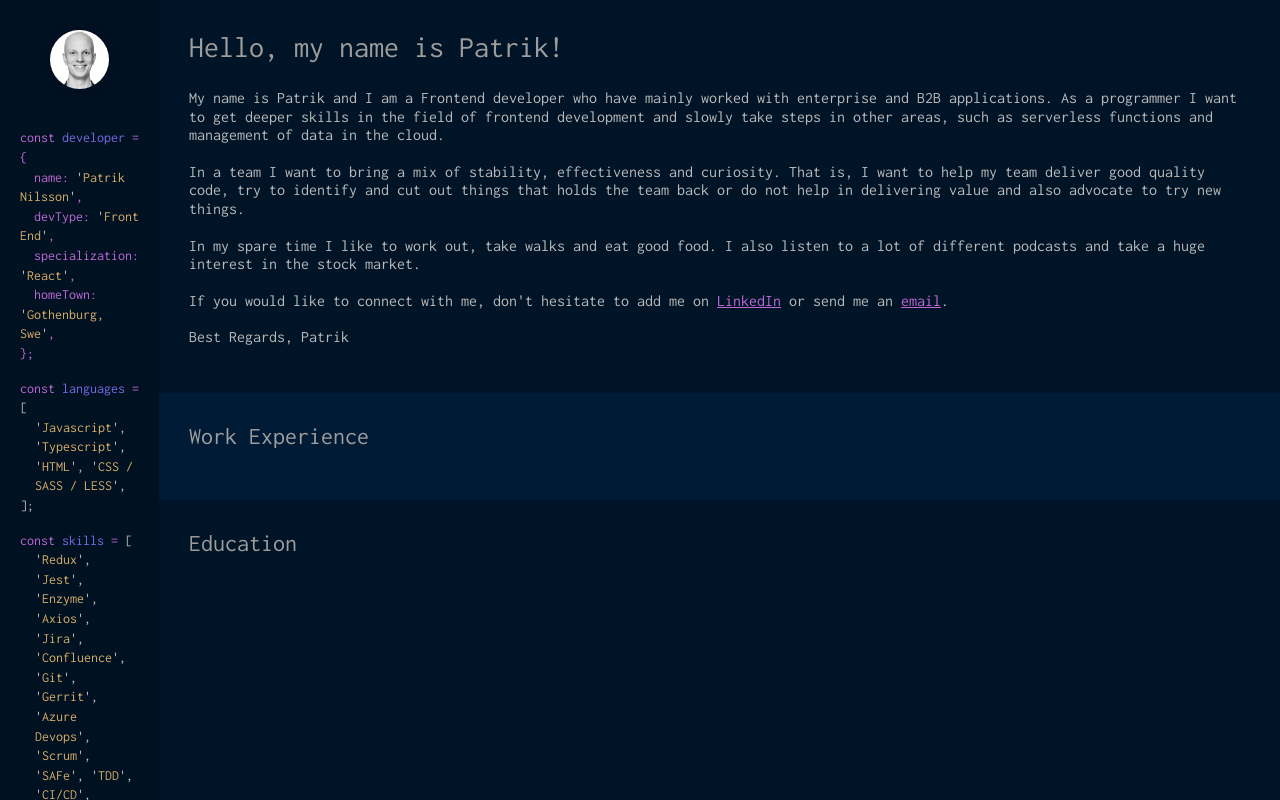
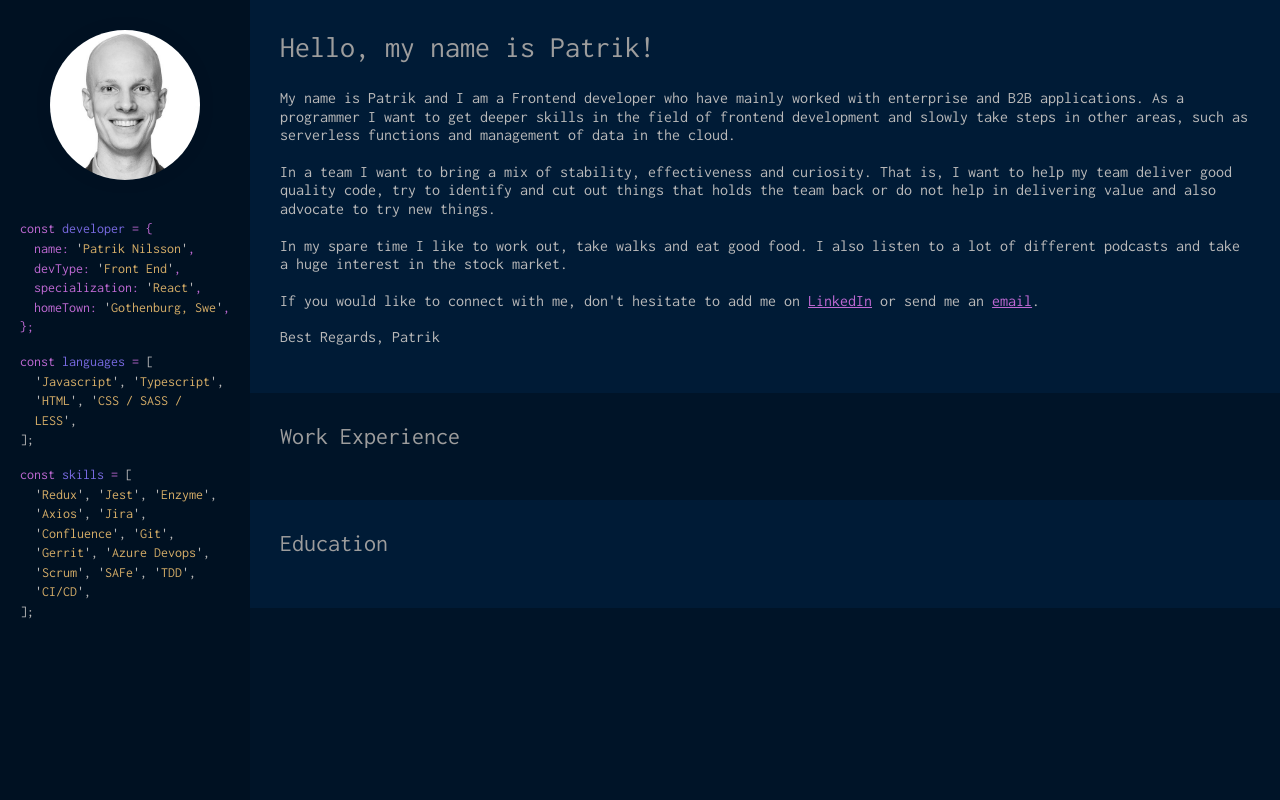
Before and after one commit to patriknil90/resume-site, a React app: page / in a window 1280 px wide. Built offline with nearby package versions, Linux system fonts and the light colour scheme.

Commit message:
Adjust sidebar / main layout and add presentation draft

```diff
--- a/src/App.js
+++ b/src/App.js
@@ -2,6 +2,8 @@ import React from 'react'
 import styled from 'styled-components'
 import Sidebar from 'components/Sidebar'
 import Main from './Main'
+
+const flexBreakPoint = '600px'
 
 const AppContainer = styled.div`
   width: 100%;
@@ -13,11 +15,16 @@ const AppContainer = styled.div`
   color: #bababa;
   font-family: Inconsolata, monospace;
   display: flex;
+  flex-direction: column;
+
+  @media (min-width: ${flexBreakPoint}) {
+    flex-direction: row;
+  }
 `
 
 const App = () => (
   <AppContainer>
-    <Sidebar />
+    <Sidebar flexBreakPoint={flexBreakPoint} />
     <Main />
   </AppContainer>
 )
--- a/src/components/Sidebar.js
+++ b/src/components/Sidebar.js
@@ -5,9 +5,14 @@ import { Indented, Purple, BlueGrey, Orange } from 'shared/styles'
 
 const Wrapper = styled.div`
   position: relative;
-  min-height: 100%;
-  width: 250px;
   background: #001122;
+  width: 100%;
+
+  @media (min-width: ${props => props.flexBreakPoint}) {
+    min-height: 100%;
+    width: 250px;
+    min-width: 250px;
+  }
 `
 
 const SidebarSection = styled.div`
@@ -105,8 +110,8 @@ const SkillsSection = () => (
   </SidebarSection>
 )
 
-const Sidebar = () => (
-  <Wrapper>
+const Sidebar = ({ flexBreakPoint }) => (
+  <Wrapper flexBreakPoint={flexBreakPoint}>
     <PortraitWrapper>
       <Portrait alt="Patrik Nilsson Front End developer" src={portrait} />
     </PortraitWrapper>
--- a/src/containers/Education.js
+++ b/src/containers/Education.js
@@ -2,7 +2,7 @@ import React from 'react'
 import { Container, Title } from 'shared/styles'
 
 const Education = () => (
-  <Container>
+  <Container secondary>
     <Title>Education</Title>
   </Container>
 )
--- a/src/containers/Presentation.js
+++ b/src/containers/Presentation.js
@@ -2,7 +2,7 @@ import React from 'react'
 import { Container, Title, Link } from 'shared/styles'
 
 const Presentation = () => (
-  <Container>
+  <Container secondary>
     <Title big>Hello, my name is Patrik!</Title>
     <p>
       My name is Patrik and I am a Frontend developer who have mainly worked
--- a/src/containers/WorkExperience.js
+++ b/src/containers/WorkExperience.js
@@ -2,7 +2,7 @@ import React from 'react'
 import { Container, Title } from 'shared/styles'
 
 const WorkExperience = () => (
-  <Container secondary>
+  <Container>
     <Title>Work Experience</Title>
   </Container>
 )
--- a/src/shared/styles.js
+++ b/src/shared/styles.js
@@ -2,12 +2,9 @@ import styled from 'styled-components'
 
 export const Container = styled.div`
   margin: auto;
-  padding: 15px;
+  padding: 30px;
   box-sizing: border-box;
   background: ${props => (props.secondary ? '#001b36' : 'none')};
-  @media (min-width: 1200px) {
-    padding: 30px;
-  }
 `
 
 export const Title = styled.h2`
```
